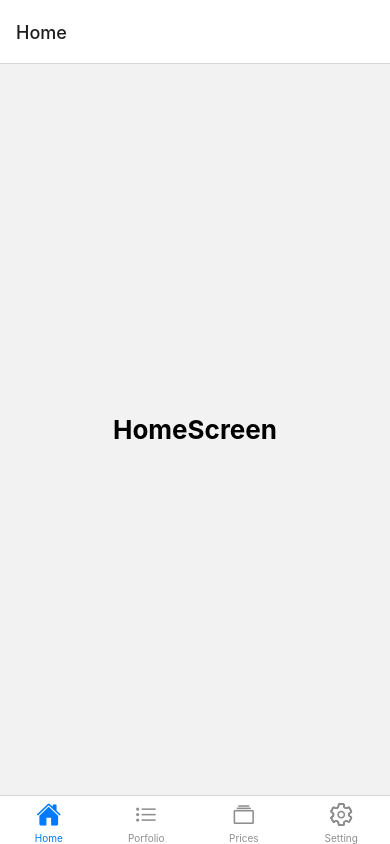
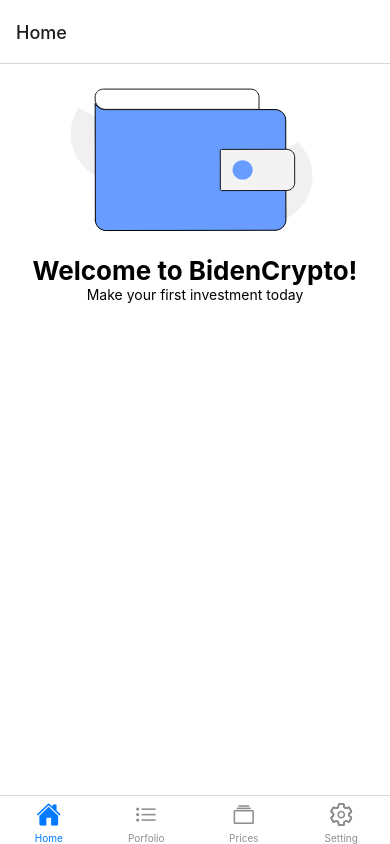
Before and after one commit to nguyentr02/BidenCrypto-Phone, a React Native app in the folder src/: screen / in a window 390 px wide. Built offline with nearby package versions, Linux system fonts and the light colour scheme.

Commit message:
[add] add HeaderImage to HomeScreen

```diff
--- /dev/null
+++ b/src/components/Icons/Icons.js
@@ -0,0 +1,52 @@
+import * as React from "react"
+import Svg, { G, Path, Defs, ClipPath } from "react-native-svg"
+
+const Icons = (props) => (
+    <Svg
+        xmlns="http://www.w3.org/2000/svg"
+        width={270}
+        height={191}
+        fill="none"
+        {...props}
+    >
+        <G clipPath="url(#a)">
+            <Path fill="#fff" d="M0 .913h270v189.853H0z" />
+            <Path
+                fill="#F0F0F0"
+                d="M197.367 100.744 238 78.249c5.417 5.234 9.504 11.59 11.948 18.581a46.259 46.259 0 0 1 2.15 21.742c-1.029 7.313-3.797 14.306-8.089 20.442-4.292 6.136-9.994 11.25-16.669 14.949a50.409 50.409 0 0 1-3.62 1.821l-13.794-22.908a7.867 7.867 0 0 0-2.716-2.696 8.311 8.311 0 0 0-3.725-1.152 8.414 8.414 0 0 0-3.857.663 8.062 8.062 0 0 0-3.081 2.323l-5.428-9.015a15.771 15.771 0 0 1-2.128-6.015 15.62 15.62 0 0 1 .44-6.342 16.077 16.077 0 0 1 2.941-5.703 16.858 16.858 0 0 1 4.995-4.195ZM71.412 77.225l-22.049 39.713c-7.485-1.69-14.462-5.008-20.396-9.697-5.934-4.69-10.665-10.626-13.83-17.353a46.59 46.59 0 0 1-4.426-21.448c.253-7.384 2.267-14.617 5.886-21.144a47.58 47.58 0 0 1 2.065-3.383l24.352 12.43a8.319 8.319 0 0 0 3.793.908 8.345 8.345 0 0 0 3.796-.914 7.985 7.985 0 0 0 2.905-2.52 7.568 7.568 0 0 0 1.332-3.535l9.583 4.892a16.804 16.804 0 0 1 5.126 4.022 16.066 16.066 0 0 1 3.129 5.603c.649 2.048.871 4.2.654 6.332a15.861 15.861 0 0 1-1.92 6.094Z"
+            />
+            <Path
+                fill="#699CFF"
+                stroke="#000"
+                d="M214.872 45.578h.001c1.427-.002 2.84.265 4.158.786a10.896 10.896 0 0 1 3.523 2.247 10.358 10.358 0 0 1 2.351 3.361 9.963 9.963 0 0 1 .829 3.96l.169 99.953a9.986 9.986 0 0 1-.816 3.963 10.365 10.365 0 0 1-2.34 3.368 10.909 10.909 0 0 1-3.515 2.258 11.292 11.292 0 0 1-4.155.799l-168.844.262a11.276 11.276 0 0 1-4.158-.786 10.889 10.889 0 0 1-3.522-2.248l-.346.362.346-.362a10.36 10.36 0 0 1-2.352-3.361 9.982 9.982 0 0 1-.829-3.961l-.5.001.5-.001-.186-110.822v-5.9a11.36 11.36 0 0 0 2 2.767c1.934 1.977 4.663 3.375 7.713 3.375l169.973-.02Z"
+            />
+            <Path
+                fill="#F3F3F3"
+                stroke="#000"
+                strokeWidth={0.9}
+                d="m161.473 85.414 65.069-.1c2.151-.004 4.212.812 5.73 2.262 1.517 1.45 2.368 3.413 2.371 5.457l.044 25.721c.004 2.044-.84 4.01-2.353 5.465-1.513 1.454-3.571 2.277-5.722 2.28l-65.069.101a1.218 1.218 0 0 1-.844-.332 1.083 1.083 0 0 1-.342-.782l-.066-38.954c0-.29.119-.572.339-.783a1.22 1.22 0 0 1 .843-.335Z"
+            />
+            <Path
+                fill="#699CFF"
+                d="M182.604 115.611c5.552 0 10.053-4.314 10.053-9.635 0-5.32-4.501-9.634-10.053-9.634-5.552 0-10.053 4.314-10.053 9.634 0 5.321 4.501 9.635 10.053 9.635Z"
+            />
+            <Path
+                fill="#fff"
+                stroke="#000"
+                strokeWidth={0.9}
+                d="M43.322 25.095h147.517c2.177 0 4.261.829 5.795 2.299 1.534 1.47 2.391 3.458 2.391 5.527v12.456H45.785c-2.83 0-5.541-1.078-7.537-2.99-1.995-1.913-3.112-4.501-3.112-7.197v-2.269c0-2.07.857-4.058 2.39-5.527 1.534-1.47 3.619-2.3 5.796-2.3Z"
+            />
+        </G>
+        <Defs>
+            <ClipPath id="a">
+                <Path
+                    fill="#fff"
+                    d="M0 0h270v189.853H0z"
+                    transform="translate(0 .913)"
+                />
+            </ClipPath>
+        </Defs>
+    </Svg>
+)
+
+export default Icons
--- a/src/navigation/screens/HomeScreen.js
+++ b/src/navigation/screens/HomeScreen.js
@@ -1,13 +1,36 @@
 import * as React from 'react';
-import { View, Text } from 'react-native';
+import { View, Text, StyleSheet } from 'react-native';
+import Icons from '../../components/Icons/Icons';
 
-export default function HomeScreen ({navigation}) {
-    return(
-        <View style={{flex:1,alignItems:'center',justifyContent:'center'}}>
+export default function HomeScreen({ navigation }) {
+    return (
+        <View style={styles.container}>
+            <Icons style={styles.image} />
             <Text
-            onPress={() => alert('This is the "Home" screen.')}
-            style={{fontSize:26,fontWeight:'bold'}}
-            >HomeScreen</Text>
+                style={styles.header_text}
+            >Welcome to BidenCrypto!</Text>
+            <Text
+                styles={styles.sub_header_text}
+            >Make your first investment today</Text>
         </View>
     )
 }
+
+const styles = StyleSheet.create({
+    container: {
+        flex: 1,
+        backgroundColor: 'white',
+        alignItems: 'center',
+    },
+    image: {
+    },
+    header_text: {
+        fontSize: 26,
+        fontWeight: 'bold'
+    },
+    sub_header_text: {
+        fontSize: 22,
+        fontWeight: 'bold',
+        color: '707070',
+    }
+});
```
Also changed, not shown: src/App.js (+10 -3 lines), src/package.json (+5 -2 lines), src/components/index.js (added), 1 other file (tests, documents, lock files or other folders).
